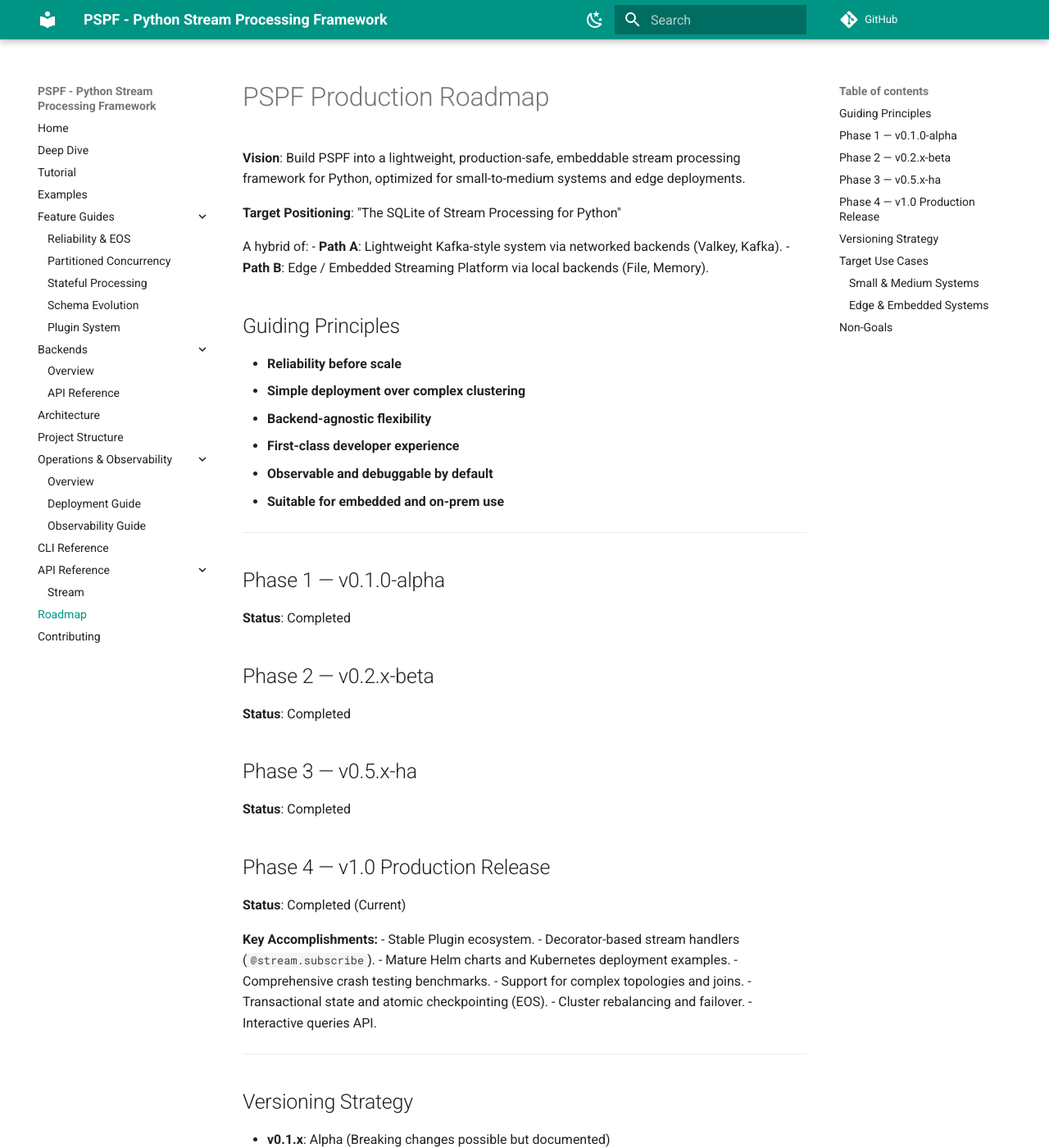
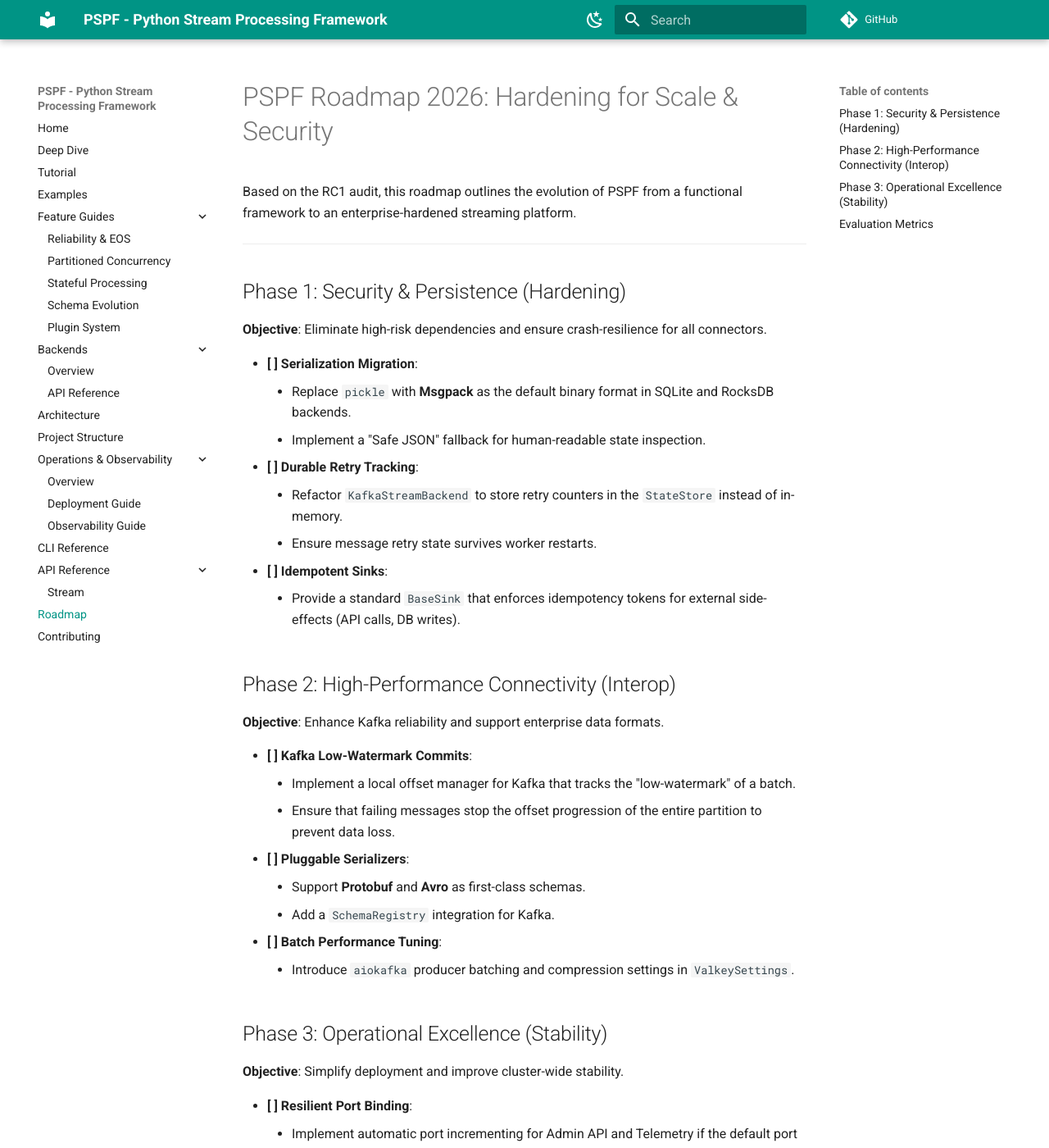
Before and after one commit to JosephMattHall/Python-Stream-Processing-Framework, an MkDocs documentation site: the page built from docs/roadmap.md, in a window 1280 px wide and 1400 px high. Shown: the whole window at 82% size. Built offline with MkDocs 1.6.1 and Material for MkDocs 9.7.7, drawn with Linux system fonts in a browser that asks for light colours; comment, search, counter and statistics services are not loaded; some of the changed text lies outside the part shown.

Commit message:
updated roadmap

```diff
--- a/docs/roadmap.md
+++ b/docs/roadmap.md
@@ -1,73 +1,48 @@
-# PSPF Production Roadmap
+# PSPF Roadmap 2026: Hardening for Scale & Security
 
-**Vision**: Build PSPF into a lightweight, production-safe, embeddable stream processing framework for Python, optimized for small-to-medium systems and edge deployments.
-
-**Target Positioning**: "The SQLite of Stream Processing for Python"
-
-A hybrid of:
-- **Path A**: Lightweight Kafka-style system via networked backends (Valkey, Kafka).
-- **Path B**: Edge / Embedded Streaming Platform via local backends (File, Memory).
-
-## Guiding Principles
-
-- **Reliability before scale**
-- **Simple deployment over complex clustering**
-- **Backend-agnostic flexibility**
-- **First-class developer experience**
-- **Observable and debuggable by default**
-- **Suitable for embedded and on-prem use**
+Based on the RC1 audit, this roadmap outlines the evolution of PSPF from a functional framework to an enterprise-hardened streaming platform.
 
 ---
 
-## Phase 1 — v0.1.0-alpha
-**Status**: Completed
+## Phase 1: Security & Persistence (Hardening)
+**Objective**: Eliminate high-risk dependencies and ensure crash-resilience for all connectors.
 
-## Phase 2 — v0.2.x-beta
-**Status**: Completed
+- **[ ] Serialization Migration**:
+    - Replace `pickle` with **Msgpack** as the default binary format in SQLite and RocksDB backends.
+    - Implement a "Safe JSON" fallback for human-readable state inspection.
+- **[ ] Durable Retry Tracking**:
+    - Refactor `KafkaStreamBackend` to store retry counters in the `StateStore` instead of in-memory.
+    - Ensure message retry state survives worker restarts.
+- **[ ] Idempotent Sinks**:
+    - Provide a standard `BaseSink` that enforces idempotency tokens for external side-effects (API calls, DB writes).
 
-## Phase 3 — v0.5.x-ha
-**Status**: Completed
+## Phase 2: High-Performance Connectivity (Interop)
+**Objective**: Enhance Kafka reliability and support enterprise data formats.
 
-## Phase 4 — v1.0 Production Release
-**Status**: Completed (Current)
+- **[ ] Kafka Low-Watermark Commits**:
+    - Implement a local offset manager for Kafka that tracks the "low-watermark" of a batch.
+    - Ensure that failing messages stop the offset progression of the entire partition to prevent data loss.
+- **[ ] Pluggable Serializers**:
+    - Support **Protobuf** and **Avro** as first-class schemas.
+    - Add a `SchemaRegistry` integration for Kafka.
+- **[ ] Batch Performance Tuning**:
+    - Introduce `aiokafka` producer batching and compression settings in `ValkeySettings`.
 
-**Key Accomplishments:**
-- Stable Plugin ecosystem.
-- Decorator-based stream handlers (`@stream.subscribe`).
-- Mature Helm charts and Kubernetes deployment examples.
-- Comprehensive crash testing benchmarks.
-- Support for complex topologies and joins.
-- Transactional state and atomic checkpointing (EOS).
-- Cluster rebalancing and failover.
-- Interactive queries API.
+## Phase 3: Operational Excellence (Stability)
+**Objective**: Simplify deployment and improve cluster-wide stability.
 
+- **[ ] Resilient Port Binding**:
+    - Implement automatic port incrementing for Admin API and Telemetry if the default port is occupied.
+    - Expose `actual_port` in the cluster metadata for coordinator discovery.
+- **[ ] Optimized Cluster Rebalancing**:
+    - Extract rebalancing logic from the 3s heartbeat loop into a membership-triggered `StateSync` event.
+    - Reduce Valkey/Redis overhead by 40% in large clusters.
+- **[ ] Native CLI Tooling**:
+    - Implement `pspf-cli` for live stream tailing, manual DLO reprocessing, and state inspection via the Admin API.
 
 ---
 
-## Versioning Strategy
-- **v0.1.x**: Alpha (Breaking changes possible but documented)
-- **v0.2.x - v0.9.x**: Beta / Pre-production feature expansion
-- **v1.0**: Stable production API
-
-Semantic versioning will strictly be followed after v1.0.
-
----
-
-## Target Use Cases
-
-### Small & Medium Systems
-- Internal analytics pipelines.
-- Microservice event processing (replacing Celery/RabbitMQ for event-driven logic).
-- SaaS backend workflows.
-
-### Edge & Embedded Systems
-- IoT gateways and on-prem local aggregations.
-- Offline-first analytics.
-
-## Non-Goals
-The following are intentionally deprioritized:
-- Global geo-replication.
-- Petabyte-scale massive concurrency.
-- JVM-level extreme throughput competition.
-
-**PSPF prioritizes simplicity and reliability over extreme scale.**
+## Evaluation Metrics
+- **Data Loss Rate**: Zero (Verified via Chaos testing).
+- **Startup Time**: < 1s (Delayed Admin start).
+- **Security Compliance**: No `pickle` usage in production paths.
```
